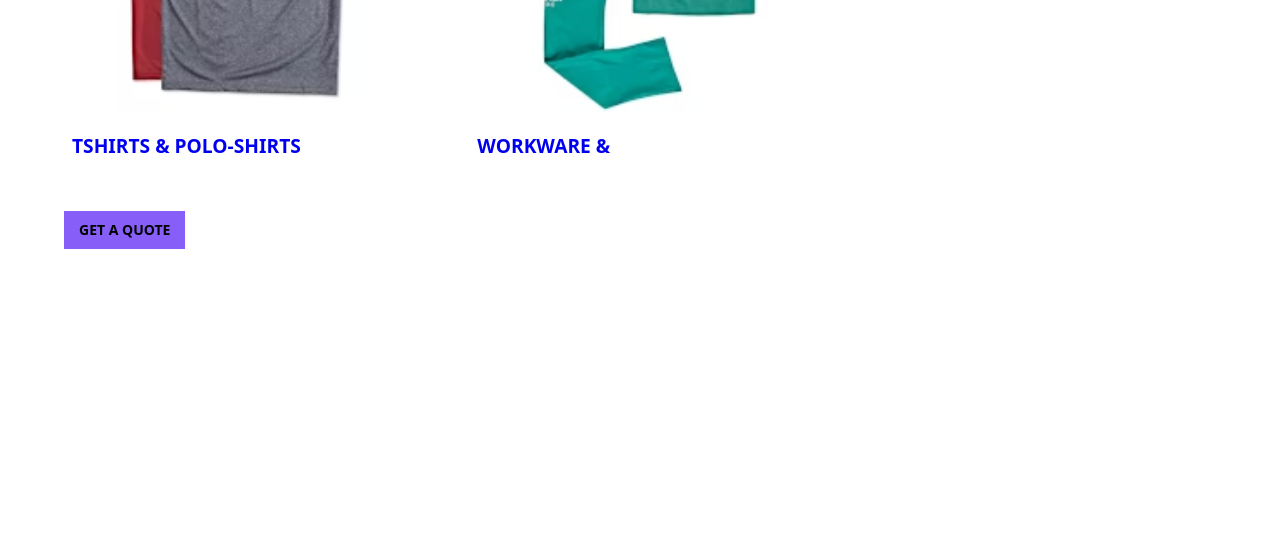
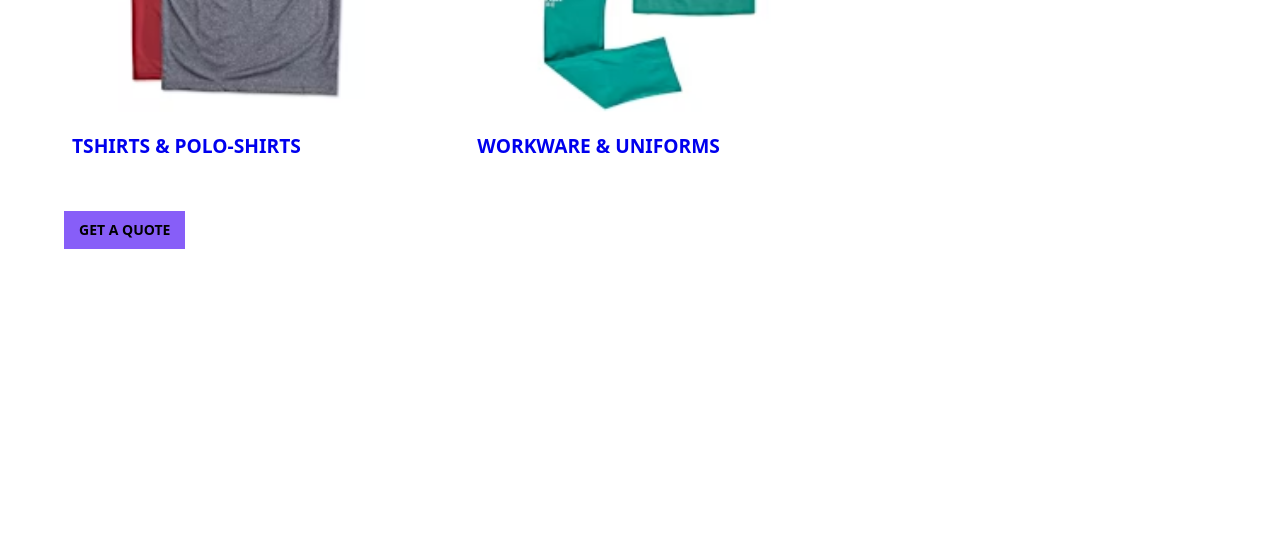
Before and after one commit to dannyndech/Extravis, a plain HTML site: page Merchandise.html in a window 1280 px wide. Shown: the part 2580-3133 px from the top of the page. Drawn offline with nearby package versions, Linux system fonts and the light colour scheme; a script that the page names is missing.

Commit message:
Update Merchandise.html

```diff
--- a/Merchandise.html
+++ b/Merchandise.html
@@ -175,7 +175,7 @@
                                         src="Workware/w2.avif"
                                         loading="eager" alt="" class="spark-square-image-card" /></a>
                                 <div class="spark-card-details">
-                                    <a href="Drinkware.html" > <p  class="spark-bold-heading spark-card-title">WORKWARE &</p> </a>
+                                    <a href="Drinkware.html" > <p  class="spark-bold-heading spark-card-title">WORKWARE & UNIFORMS</p> </a>
                                     <p class="spark-small-sub-paragraph"> </p>
                                 </div>
                             </div>
```
